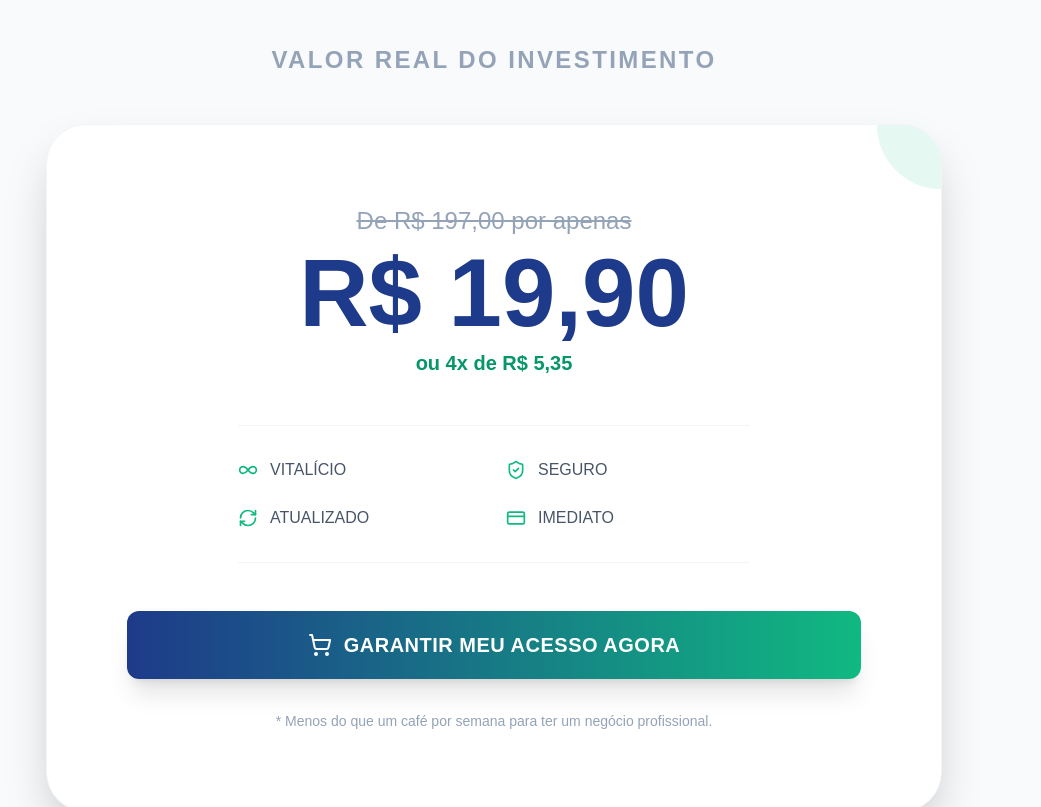
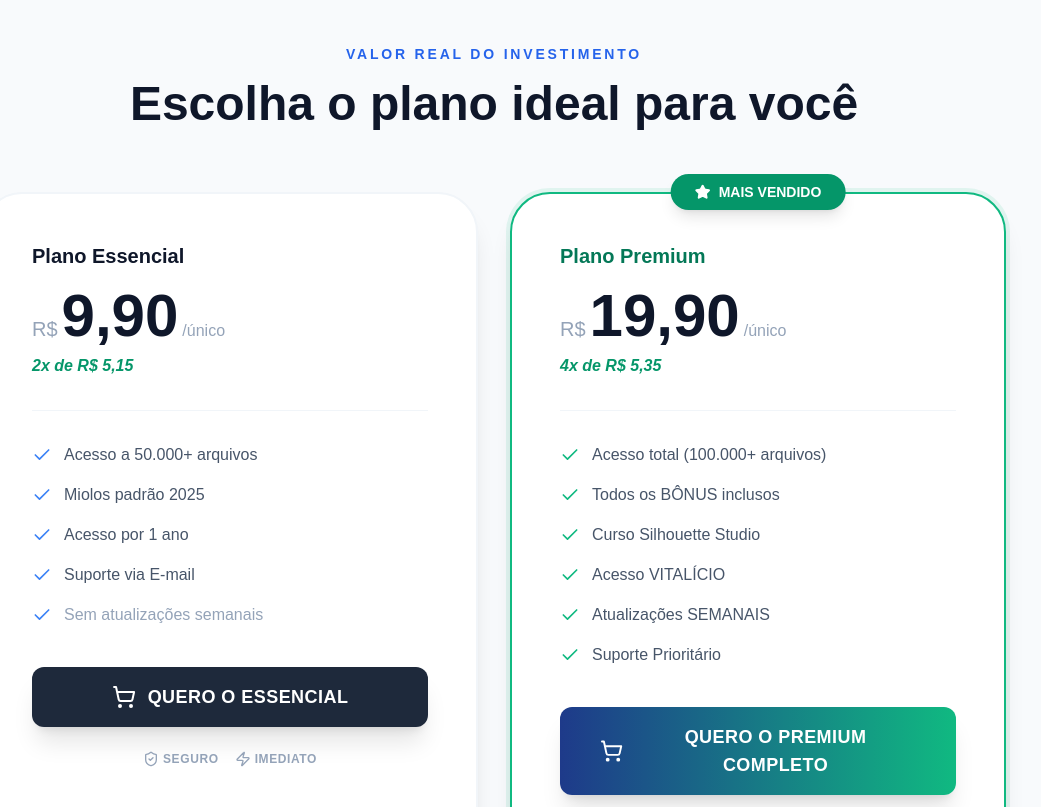
Before and after one commit to lucasmiralhasborges/mundodaencaderna-o, a React (Vite) app: page / in a window 1280 px wide. Shown: the part 4280-5087 px from the top of the page, without its empty margins (146-1187 px from the left). Built offline with nearby package versions, Linux system fonts and the light colour scheme.

Commit message:
[dyad] Adição de dois planos de preço (R$ 9,90 e R$ 19,90) na seção de oferta. - wrote 1 file(s)

```diff
--- a/src/components/landing/Pricing.tsx
+++ b/src/components/landing/Pricing.tsx
@@ -2,46 +2,98 @@
 
 import React from 'react';
 import CTAButton from './CTAButton';
-import { ShieldCheck, CreditCard, Infinity, RefreshCw } from 'lucide-react';
+import { Check, ShieldCheck, Infinity, Zap, Star } from 'lucide-react';
 
 const Pricing = () => {
+  const plans = [
+    {
+      name: "Plano Essencial",
+      price: "9,90",
+      installments: "2x de R$ 5,15",
+      features: [
+        "Acesso a 50.000+ arquivos",
+        "Miolos padrão 2025",
+        "Acesso por 1 ano",
+        "Suporte via E-mail",
+        "Sem atualizações semanais"
+      ],
+      highlight: false,
+      buttonText: "QUERO O ESSENCIAL"
+    },
+    {
+      name: "Plano Premium",
+      price: "19,90",
+      installments: "4x de R$ 5,35",
+      features: [
+        "Acesso total (100.000+ arquivos)",
+        "Todos os BÔNUS inclusos",
+        "Curso Silhouette Studio",
+        "Acesso VITALÍCIO",
+        "Atualizações SEMANAIS",
+        "Suporte Prioritário"
+      ],
+      highlight: true,
+      buttonText: "QUERO O PREMIUM COMPLETO"
+    }
+  ];
+
   return (
     <section className="py-24 px-4 bg-slate-50">
-      <div className="max-w-4xl mx-auto text-center">
-        <h2 className="text-2xl font-bold mb-12 text-slate-400 uppercase tracking-widest">Valor Real do Investimento</h2>
+      <div className="max-w-6xl mx-auto text-center">
+        <h2 className="text-sm font-bold text-blue-600 uppercase tracking-[0.2em] mb-4">Valor Real do Investimento</h2>
+        <h3 className="text-3xl sm:text-5xl font-bold text-slate-900 mb-16">Escolha o plano ideal para você</h3>
 
-        <div className="bg-white rounded-[2.5rem] p-10 sm:p-20 shadow-2xl border border-slate-100 relative overflow-hidden">
-          <div className="absolute top-0 right-0 w-32 h-32 bg-emerald-500/10 rounded-full -translate-y-1/2 translate-x-1/2"></div>
+        <div className="grid md:grid-cols-2 gap-8 max-w-5xl mx-auto">
+          {plans.map((plan, index) => (
+            <div
+              key={index}
+              className={`relative bg-white rounded-[2.5rem] p-8 sm:p-12 shadow-xl border-2 transition-transform hover:scale-[1.02] ${
+                plan.highlight ? 'border-emerald-500 ring-4 ring-emerald-500/10' : 'border-slate-100'
+              }`}
+            >
+              {plan.highlight && (
+                <div className="absolute -top-5 left-1/2 -translate-x-1/2 bg-emerald-600 text-white px-6 py-2 rounded-full text-sm font-bold flex items-center gap-2 shadow-lg">
+                  <Star className="w-4 h-4 fill-white" /> MAIS VENDIDO
+                </div>
+              )}
 
-          <p className="text-slate-400 line-through text-2xl mb-2">De R$ 197,00 por apenas</p>
+              <div className="mb-8 text-left">
+                <h4 className={`text-xl font-bold mb-4 ${plan.highlight ? 'text-emerald-700' : 'text-slate-900'}`}>
+                  {plan.name}
+                </h4>
+                <div className="flex items-baseline gap-1">
+                  <span className="text-slate-400 text-xl font-medium">R$</span>
+                  <span className="text-6xl font-bold text-slate-900">{plan.price}</span>
+                  <span className="text-slate-400 font-medium">/único</span>
+                </div>
+                <p className="text-emerald-600 font-bold mt-2 italic">{plan.installments}</p>
+              </div>
 
-          <div className="mb-12">
-            <span className="text-7xl sm:text-8xl font-bold text-blue-900">R$ 19,90</span>
-            <p className="text-xl font-bold text-emerald-600 mt-2">ou 4x de R$ 5,35</p>
-          </div>
+              <ul className="space-y-4 mb-10 text-left border-t border-slate-100 pt-8">
+                {plan.features.map((feature, i) => (
+                  <li key={i} className="flex items-center gap-3 text-slate-600">
+                    <Check className={`w-5 h-5 flex-shrink-0 ${plan.highlight ? 'text-emerald-500' : 'text-blue-500'}`} />
+                    <span className={feature.includes("NÃO") || feature.includes("Sem") ? "text-slate-400" : "font-medium"}>
+                      {feature}
+                    </span>
+                  </li>
+                ))}
+              </ul>
 
-          <div className="grid grid-cols-2 gap-6 mb-12 text-left max-w-lg mx-auto py-8 border-y border-slate-100">
-            <div className="flex items-center gap-3 text-slate-600 font-medium">
-              <Infinity className="w-5 h-5 text-emerald-500" /> VITALÍCIO
+              <CTAButton className={`w-full !py-4 !text-lg ${!plan.highlight && 'bg-none bg-slate-800 from-slate-800 to-slate-900'}`}>
+                {plan.buttonText}
+              </CTAButton>
+
+              <div className="mt-6 flex justify-center items-center gap-4 text-slate-400 text-xs font-bold uppercase tracking-wider">
+                <div className="flex items-center gap-1"><ShieldCheck className="w-4 h-4" /> Seguro</div>
+                <div className="flex items-center gap-1"><Zap className="w-4 h-4" /> Imediato</div>
+              </div>
             </div>
-            <div className="flex items-center gap-3 text-slate-600 font-medium">
-              <ShieldCheck className="w-5 h-5 text-emerald-500" /> SEGURO
-            </div>
-            <div className="flex items-center gap-3 text-slate-600 font-medium">
-              <RefreshCw className="w-5 h-5 text-emerald-500" /> ATUALIZADO
-            </div>
-            <div className="flex items-center gap-3 text-slate-600 font-medium">
-              <CreditCard className="w-5 h-5 text-emerald-500" /> IMEDIATO
-            </div>
-          </div>
+          ))}
+        </div>
 
-          <CTAButton className="w-full">
-            GARANTIR MEU ACESSO AGORA
-          </CTAButton>
-
-          <p className="mt-8 text-slate-400 text-sm font-medium">
-            * Menos do que um café por semana para ter um negócio profissional.
-          </p>
+        <div className="mt-16 max-w-2xl mx-auto text-slate-400 text-sm italic">
+          <p>O investimento se paga na primeira venda de uma única agenda. Aproveite o valor promocional antes da virada de lote.</p>
         </div>
       </div>
     </section>
```
